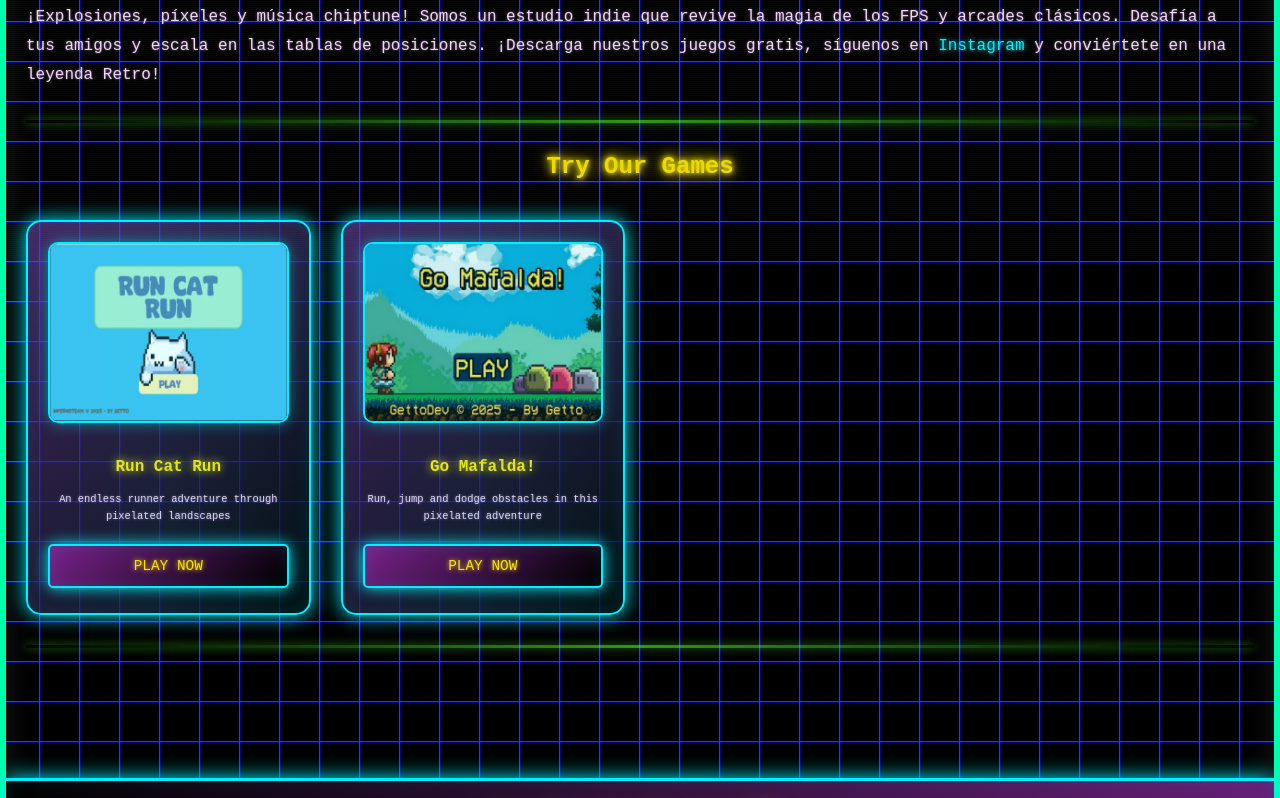
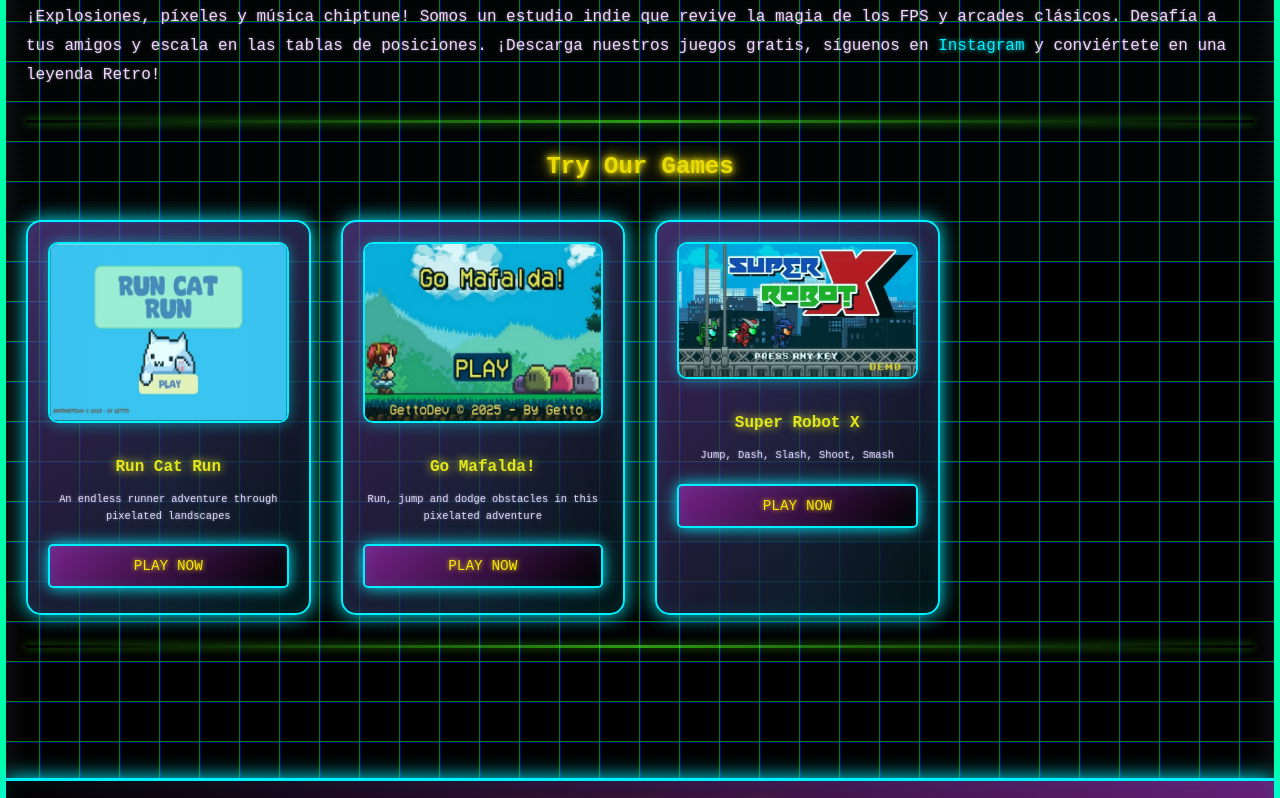
Before and after one commit to GettoDev/GettoDev.github.io, a plain HTML site: page index.html in a window 1280 px wide. Shown: the part 538-1336 px from the top of the page. Drawn offline with Linux system fonts and the light colour scheme.

Commit message:
Update index.html

```diff
--- a/index.html
+++ b/index.html
@@ -107,14 +107,12 @@
                     <p>Run, jump and dodge obstacles in this pixelated adventure</p>
                     <a href="GoMafalda.html" class="button">PLAY NOW</a>
                 </div>
-                <!--
                 <div class="game-card">
-                    <img src="assets/thumbs/super-robot.webp" alt="Super Robot X - Prototype">
+                    <img src="assets/thumbs/super-robot.webp" alt="Super Robot X - 2D Platformer">
                     <h4>Super Robot X</h4>
                     <p>Jump, Dash, Slash, Shoot, Smash</p>
-                    <a href="SuperRobotX.html" class="button">PLAY NOW</a>
+                    <a href="https://www.newgrounds.com/portal/view/1008631" target="_blank" class="button">PLAY NOW</a>
                 </div>
-                -->
             </div>
 
             <div class="divider"></div>
```
